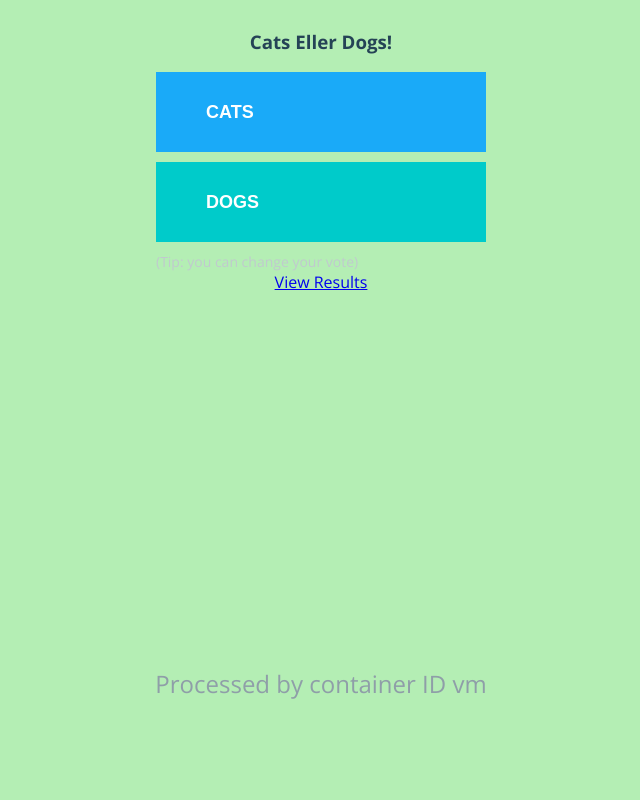
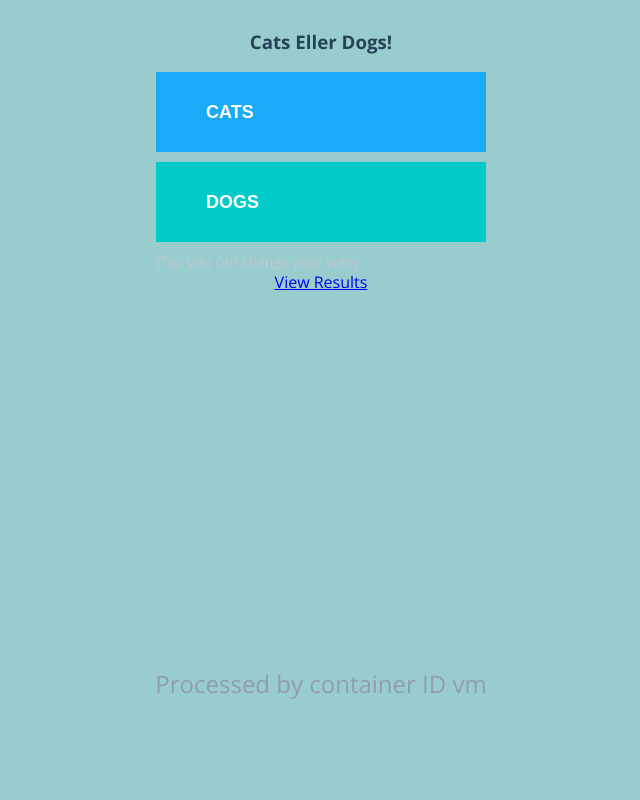
Before and after one commit to dockersamples/example-voting-app, a Flask app: page / in a window 1280 px wide. Shown: the whole page, without its empty margins (319-959 px from the left). Run offline with Flask 2, Linux system fonts and the light colour scheme; some libraries are stand-ins or nearby versions.

Commit message:
Update style.css
#8

```diff
--- a/vote/static/stylesheets/style.css
+++ b/vote/static/stylesheets/style.css
@@ -6,7 +6,7 @@
 html,body{
   margin: 0;
   padding: 0;
-  background-color: #b4eeb4;
+  background-color: #99cccc;
   height: 100vh;
   font-family: 'Open Sans';
 }
```
